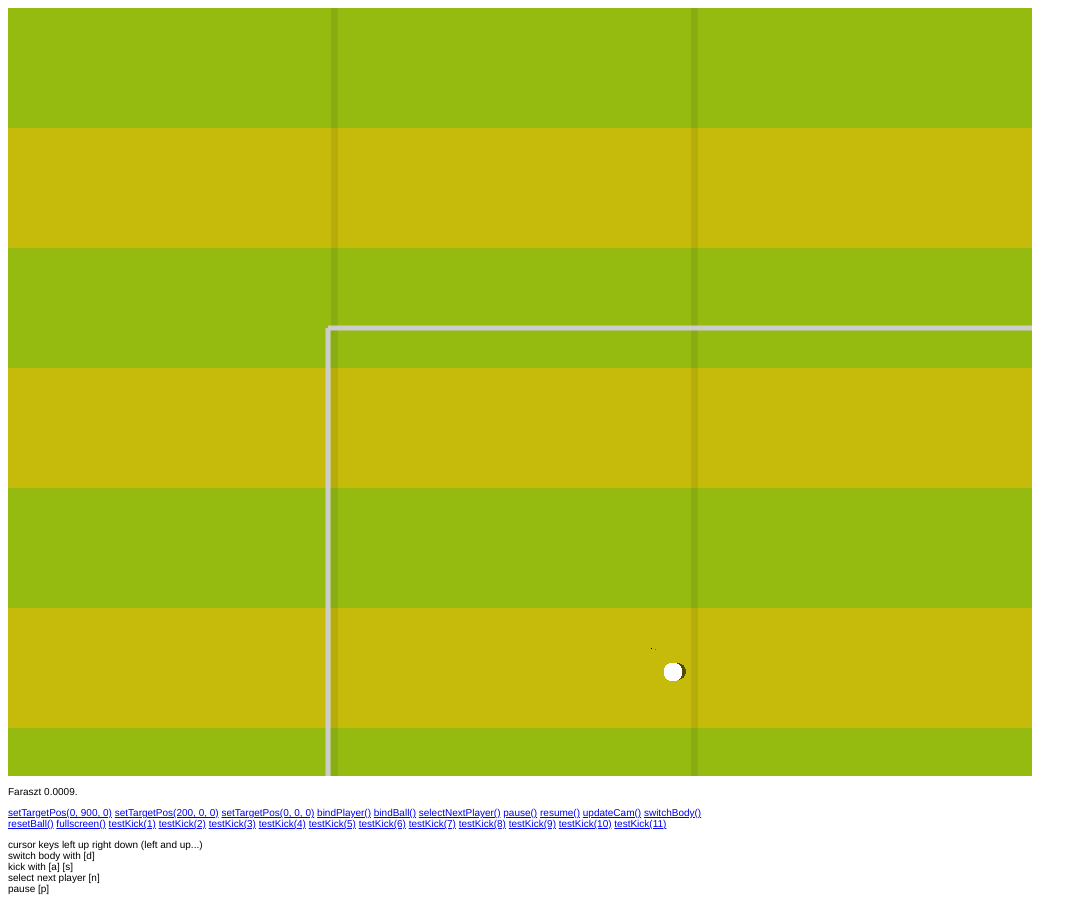
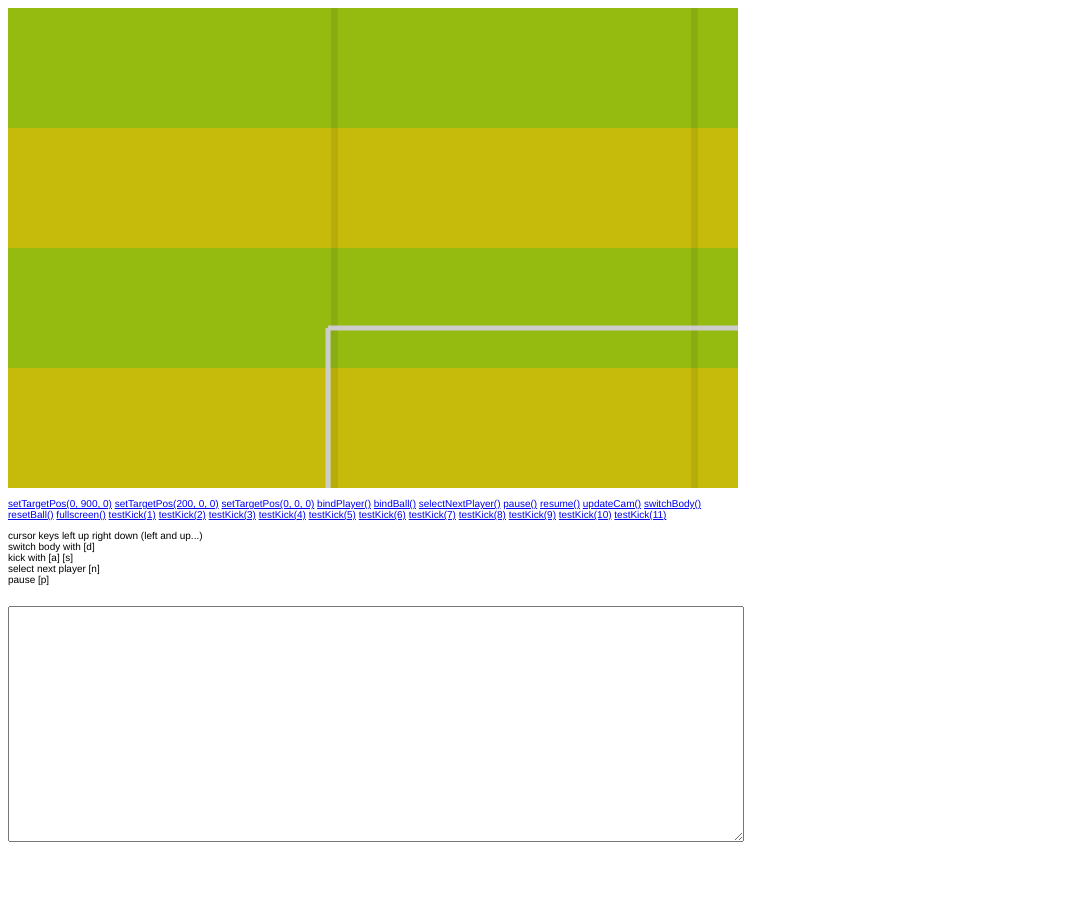
Before and after one commit to vbmygassi/nokedli, a plain HTML site: page index.html in a window 1280 px wide. Shown: the top 897 px of the page, without its empty margins (0-1087 px from the left). After the commit the page ends 850 px from the top, so only its background shows below. Drawn offline with Linux system fonts and the light colour scheme.

Commit message:
.:.::::::::

```diff
--- a/index.html
+++ b/index.html
@@ -34,11 +34,9 @@ div {
 
 <body onload="javascript:init();">
 
-<canvas id="outbuff" width="1024" height="768"></canvas>
+<canvas id="outbuff" width="730" height="480"></canvas>
 
-<pre>
-Faraszt 0.0009.
-</pre>
+<pre></pre>
 
 <div>
 <a href="javascript:testSetTargetPos(0, 900)">setTargetPos(0, 900, 0)</a>
--- a/main.js
+++ b/main.js
@@ -1,6 +1,5 @@
 Config =
 {
-	ctick:          30,    // camtime (pseudothread)
 	gtick:          30,    // playtime (pseudothread)
 	teamSize:       11,    // diss how many players in a team
 	// ------------------
@@ -1167,8 +1166,8 @@ Ball = function()
 			}
 		}
 		else if(0 >= this.m.zd){
-			z = this.m.mz -0.5 *this.m.g *(this.m.t *this.m.t);
-			this.m.t += 0.30;
+			z = this.m.mz -0.5 *(this.m.g /Config.scaleR) *(this.m.t *this.m.t);
+			this.m.t++;
 			if(z <= 0){
 				z = 0;
 				this.zBounce();
@@ -1184,7 +1183,8 @@ Ball = function()
 
 	this.selectSprite = function()
 	{
-		this.m.spriteX = 4 -(parseInt(this.m.pos.z /5));
+		magie = parseInt(this.m.pos.z /Config.scaleR /1.2);
+		this.m.spriteX = 4 -magie; // sprites den höhen zuordnen...
 		if(this.m.spriteX < 0){ this.m.spriteX = 0; }
 	},
 
```
Also changed, not shown: test.js (deleted, +0 -16 lines).
